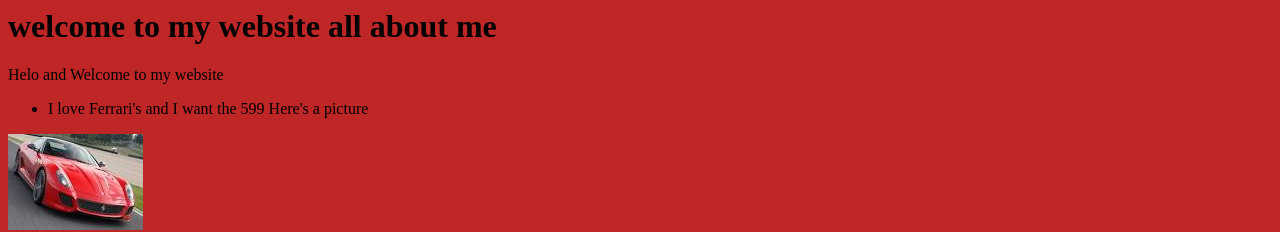
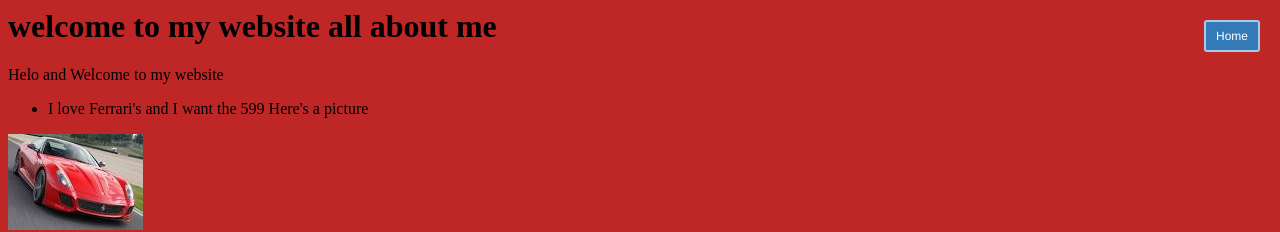
Before and after one commit to aldreth/stockton-code-club, a Jekyll site: the page built from william/index.html, in a window 1280 px wide. Shown: the top 232 px of the page. Built offline with Jekyll 4.4.1, drawn with Linux system fonts in a browser that asks for light colours.

Commit message:
Add home link

```diff
--- /dev/null
+++ b/_includes/home_link.html
@@ -0,0 +1 @@
+<a href='/' class='home-link'>Home</a>
--- /dev/null
+++ b/_layouts/minimal.html
@@ -0,0 +1,4 @@
+<link rel="stylesheet" href="{{ "/css/home_link.css" | prepend: site.baseurl }}">
+
+{% include home_link.html %}
+{{ content }}
--- a/adam/index.html
+++ b/adam/index.html
@@ -1,5 +1,5 @@
 ---
-layout: null
+layout: minimal
 title: Adam
 permalink: adam/
 ---
--- /dev/null
+++ b/css/home_link.css
@@ -0,0 +1,31 @@
+a.home-link {
+  font-family: "Helvetica Neue",Helvetica,Arial,sans-serif;
+  -webkit-box-sizing: border-box;
+  -moz-box-sizing: border-box;
+  box-sizing: border-box;
+  text-decoration: none;
+  display: inline-block;
+  margin-bottom: 0;
+  font-weight: 400;
+  text-align: center;
+  white-space: nowrap;
+  vertical-align: middle;
+  -ms-touch-action: manipulation;
+  touch-action: manipulation;
+  cursor: pointer;
+  -webkit-user-select: none;
+  -moz-user-select: none;
+  -ms-user-select: none;
+  user-select: none;
+  background-image: none;
+  color: #fff;
+  background-color: #337ab7;
+  padding: 5px 10px;
+  font-size: 12px;
+  line-height: 1.5;
+  border-radius: 3px;
+  position: absolute;
+  right: 20px;
+  top: 20px;
+  border: 2px solid #A7CBEB;
+}
--- a/index.html
+++ b/index.html
@@ -5,3 +5,4 @@ layout: default
 <p class="lead">This academic year some pupils at <a href="http://www.stocktonprimary.co.uk">Stockton on the Forest Primary School</a> have been working with <a href="https://twitter.com/edwardandrews">Edward Andrews-Hodgson</a> to learn about coding.</p>
 <p class="lead">They've written some webpages we're showing off here. Not all the pages are finished, but they're still worth a look!</p>
 <p>Many thanks to Edward's employer, <a href="http://www.yoomee.com">Yoomee</a>, for allowing him time off each week to run the club.</p>
+<a href="/" class="btn btn-sm btn-primary">Home</a>
--- a/nicholas-roman/index.html
+++ b/nicholas-roman/index.html
@@ -1,5 +1,5 @@
 ---
-layout: null
+layout: minimal
 title: Nicholas and Roman
 permalink: nicholas-roman/
 ---
--- a/william/index.html
+++ b/william/index.html
@@ -1,5 +1,5 @@
 ---
-layout: null
+layout: minimal
 title: William
 permalink: william/
 ---
```
